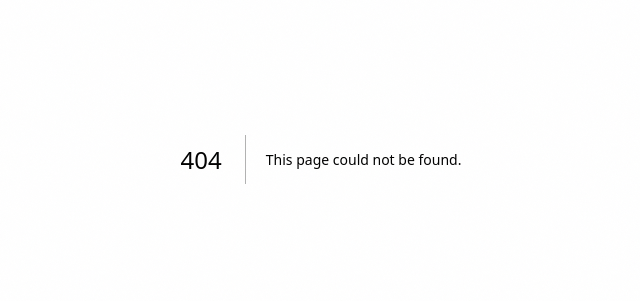
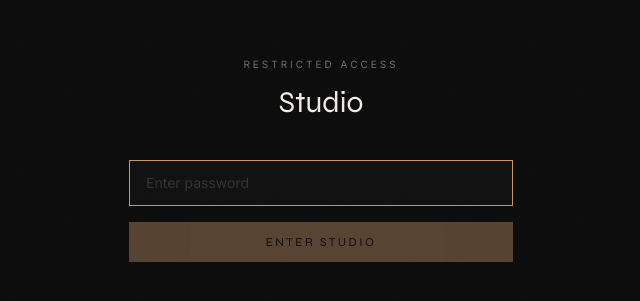
Before and after one commit to abu-masoud/my-website, a Next.js app: page /studio-login in a window 1280 px wide. Before the commit this address had no page. Shown: the part 241-542 px from the top of the page, without its empty margins (319-959 px from the left). Built offline with nearby package versions, Linux system fonts and the light colour scheme.

Commit message:
add studio password protection

```diff
--- /dev/null
+++ b/app/api/studio-auth/route.ts
@@ -0,0 +1,31 @@
+import { NextRequest, NextResponse } from "next/server";
+import { cookies } from "next/headers";
+
+const PASSWORD = process.env.STUDIO_PASSWORD!;
+const COOKIE   = "studio_access";
+const MAX_AGE  = 60 * 60 * 24 * 7; // 7 days
+
+export async function POST(req: NextRequest) {
+  const { password } = await req.json();
+
+  if (!password || password !== PASSWORD) {
+    return NextResponse.json({ error: "Unauthorized" }, { status: 401 });
+  }
+
+  const cookieStore = await cookies();
+  cookieStore.set(COOKIE, "1", {
+    httpOnly: true,
+    secure: process.env.NODE_ENV === "production",
+    sameSite: "lax",
+    maxAge: MAX_AGE,
+    path: "/",
+  });
+
+  return NextResponse.json({ ok: true });
+}
+
+export async function DELETE() {
+  const cookieStore = await cookies();
+  cookieStore.delete(COOKIE);
+  return NextResponse.json({ ok: true });
+}
--- /dev/null
+++ b/app/studio-login/page.tsx
@@ -0,0 +1,67 @@
+"use client";
+
+import { useState } from "react";
+import { useRouter } from "next/navigation";
+
+export default function StudioLogin() {
+  const [password, setPassword] = useState("");
+  const [error, setError] = useState(false);
+  const [loading, setLoading] = useState(false);
+  const router = useRouter();
+
+  async function handleSubmit(e: React.FormEvent) {
+    e.preventDefault();
+    setLoading(true);
+    setError(false);
+
+    const res = await fetch("/api/studio-auth", {
+      method: "POST",
+      headers: { "Content-Type": "application/json" },
+      body: JSON.stringify({ password }),
+    });
+
+    if (res.ok) {
+      router.push("/studio");
+      router.refresh();
+    } else {
+      setError(true);
+      setLoading(false);
+    }
+  }
+
+  return (
+    <div className="min-h-screen bg-[#0c0c0c] flex items-center justify-center px-6">
+      <div className="w-full max-w-sm">
+        <p className="font-[family-name:var(--font-inter)] text-[10px] tracking-[0.3em] uppercase text-[#6b6b6b] mb-3 text-center">
+          Restricted Access
+        </p>
+        <h1 className="font-[family-name:var(--font-syne)] text-3xl font-700 text-[#f0ede8] text-center mb-10">
+          Studio
+        </h1>
+
+        <form onSubmit={handleSubmit} className="flex flex-col gap-4">
+          <input
+            type="password"
+            placeholder="Enter password"
+            value={password}
+            onChange={(e) => setPassword(e.target.value)}
+            className="bg-[#111111] border border-[#1e1e1e] text-[#f0ede8] px-4 py-3 text-sm font-[family-name:var(--font-inter)] focus:outline-none focus:border-[#c9956a] transition-colors placeholder:text-[#333333]"
+            autoFocus
+          />
+          {error && (
+            <p className="font-[family-name:var(--font-inter)] text-xs text-red-500 text-center">
+              Incorrect password
+            </p>
+          )}
+          <button
+            type="submit"
+            disabled={loading || !password}
+            className="font-[family-name:var(--font-syne)] text-xs tracking-[0.2em] uppercase bg-[#c9956a] text-[#0c0c0c] px-6 py-3 hover:bg-[#e0b48a] transition-colors disabled:opacity-40 disabled:cursor-not-allowed"
+          >
+            {loading ? "Checking..." : "Enter Studio"}
+          </button>
+        </form>
+      </div>
+    </div>
+  );
+}
--- a/package.json
+++ b/package.json
@@ -16,6 +16,7 @@
     "framer-motion": "^12.38.0",
     "lucide-react": "^1.11.0",
     "next": "16.2.4",
+    "next-auth": "^4.24.14",
     "next-sanity": "^12.3.0",
     "react": "19.2.4",
     "react-dom": "19.2.4",
--- a/proxy.ts
+++ b/proxy.ts
@@ -35,6 +35,14 @@ function isRateLimited(ip: string): boolean {
 export function proxy(request: NextRequest) {
   const { pathname } = request.nextUrl;
   const ua = request.headers.get("user-agent") ?? "";
+
+  // 0 — Protect /studio behind password cookie
+  if (pathname.startsWith("/studio")) {
+    const cookie = request.cookies.get("studio_access");
+    if (!cookie || cookie.value !== "1") {
+      return NextResponse.redirect(new URL("/studio-login", request.url));
+    }
+  }
 
   // 1 — Block known scanner user-agents
   if (BLOCKED_UA.some((re) => re.test(ua))) {
```
Also changed, not shown: 1 other file (tests, documents, lock files or other folders).
